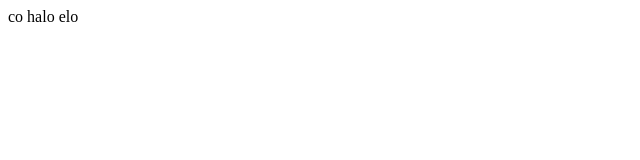
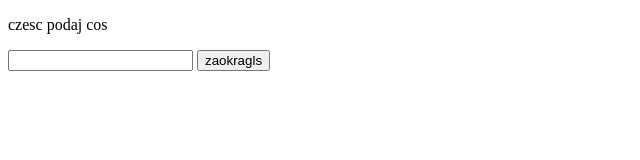
Before and after one commit to piotrek-kazmierczak/Projekt-05---wiczymy-stylizacj-tabel-, a plain HTML site: page index.html in a window 1280 px wide. Shown: the whole page, without its empty margins (0-640 px from the left). Drawn offline with Linux system fonts and the light colour scheme.

Commit message:
Add files via upload

```diff
--- a/index.html
+++ b/index.html
@@ -1,11 +1,35 @@
-<html>
-<html lang="PL">
- <head>
-  <title> TWR </title>
-  <meta charset="UTF-8">
- </head>
+<!DOCTYPE html>
+<html lang="pl">
+<head>
+    <meta charset="UTF-8">
+    <meta name="viewport" content="width=device-width, initial-scale=1.0">
+    <title>cos</title>
+
+
+
+    <script type="text/javascript">
+        function sprawdz() {
+            var liczba = parseFloat(document.getElementById("pole").value);
+
+
+            var pierwsze = Math.floor(liczba);
+            var drugie = Math.ceil(liczba);
+            var trzecie = Math.round(liczba);
+            var czwarte = Math.trunc(liczba);
+
+            document.getElementById("wynik").innerHTML =
+                "<p>Wynik zaokrąglenia w dół: " + pierwsze + "</p>" +
+                "<p>Wynik zaokrąglenia w górę: " + drugie + "</p>" +
+                "<p>Wynik zaokrąglenia do najbliższej liczby całkowitej: " + trzecie + "</p>" +
+                "<p>Trunc wynik : "+ trzecie +"</p>"
+        }
+    </script>
+</head>
 <body>
- <p> co halo elo </p>
+    <p>czesc podaj cos</p>
+    <input type="number" id="pole">
+    <input type="submit" value="zaokragls" onclick="sprawdz()"/>
+
+    <div id="wynik"></div>
 </body>
-
 </html>
```
